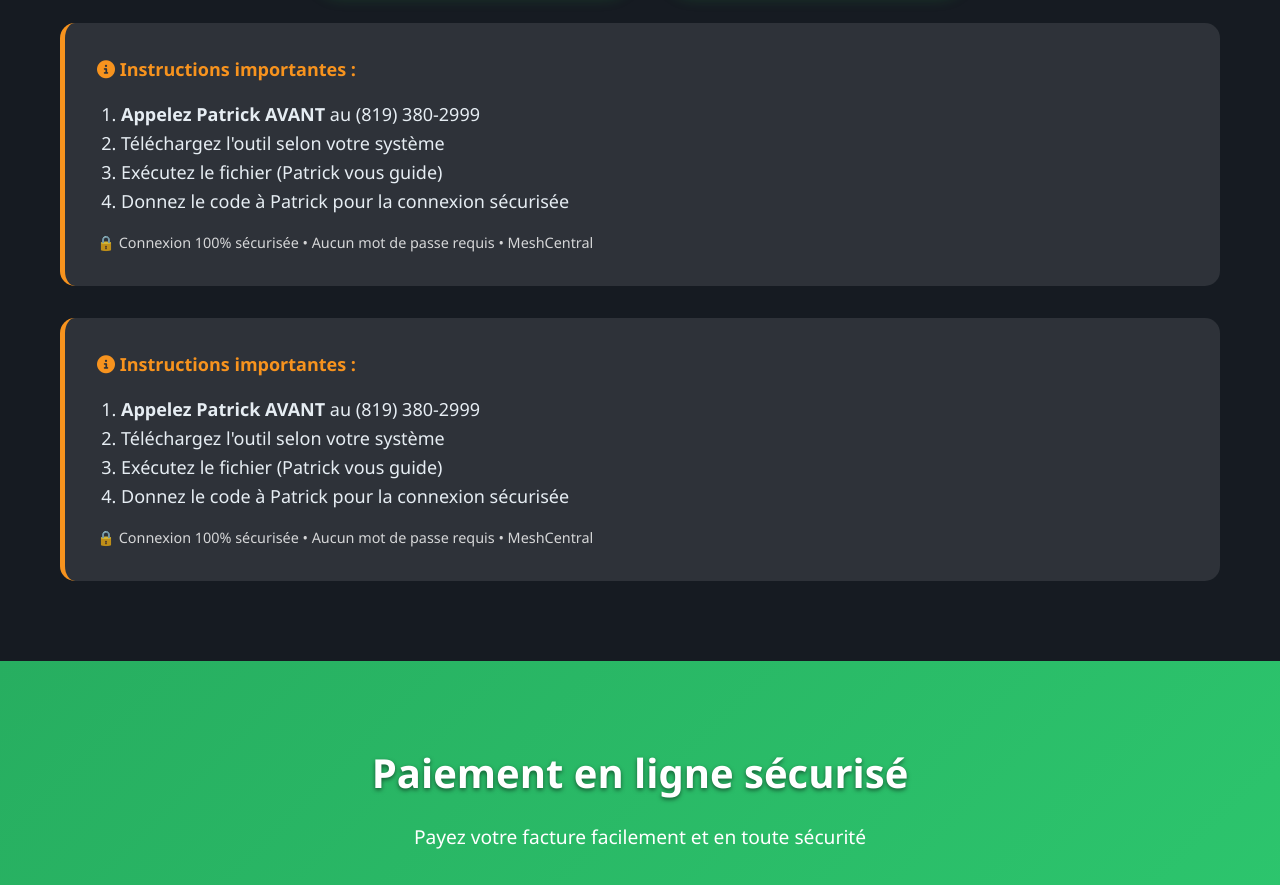
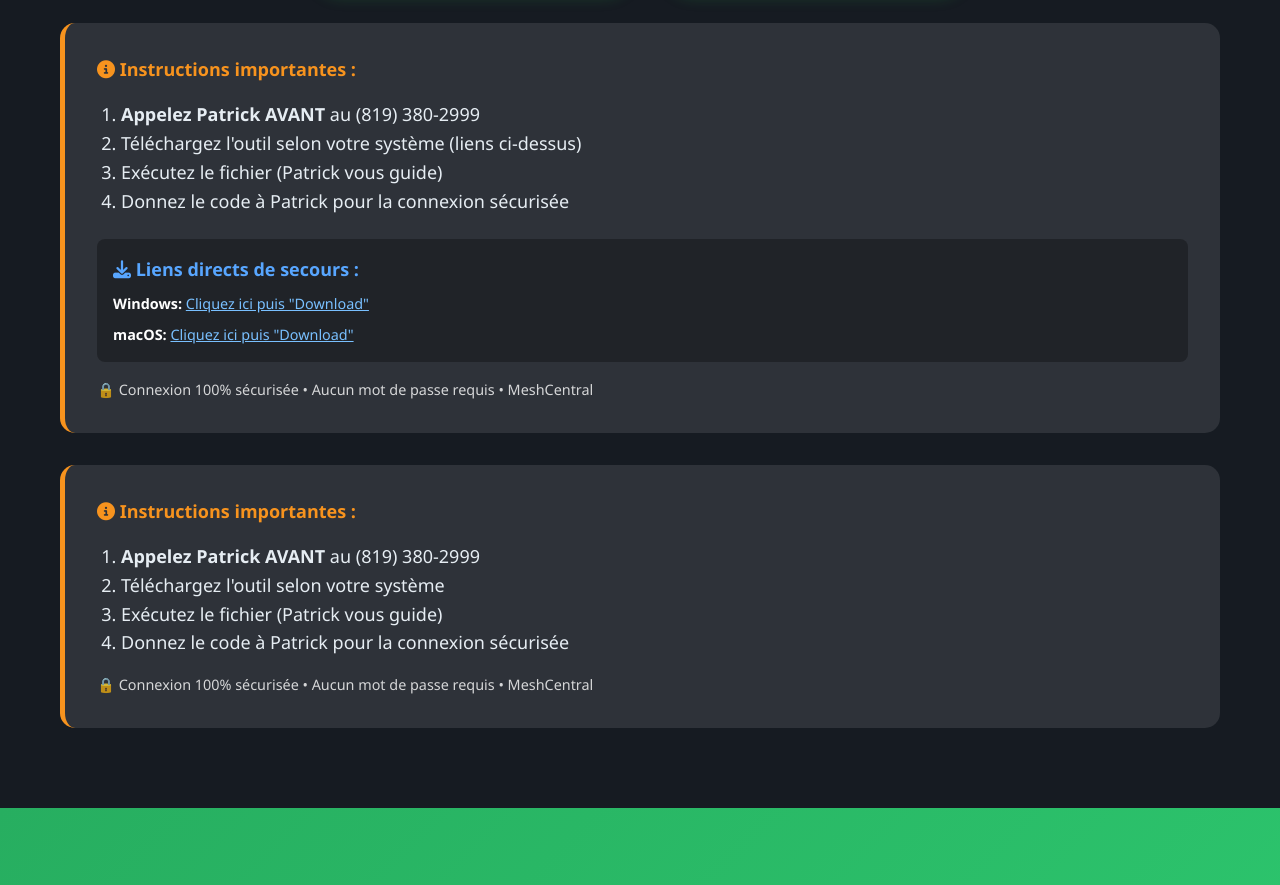
Before and after one commit to AENOVIS/atelier-informatique-potvin.github.io, a plain HTML site: page index.html in a window 1280 px wide. Shown: the part 5120-6005 px from the top of the page. Drawn offline with Linux system fonts and the light colour scheme.

Commit message:
Update index.html

```diff
--- a/index.html
+++ b/index.html
@@ -1044,10 +1044,10 @@
                 <p class="section-subtitle">Téléchargez l'outil sécurisé MeshCentral pour permettre à Patrick de vous aider immédiatement, à distance.</p>
 
                 <div class="assistance-buttons fade-in">
-                    <a href="https://github.com/AENOVIS/atelier-informatique-potvin.github.io/raw/main/Assistance-AIP.exe" class="btn-download" download>
+                    <a href="https://github.com/AENOVIS/atelier-informatique-potvin.github.io/raw/main/Assistance-AIP.exe" class="btn-download" download="Assistance-AIP.exe">
                         🪟 Télécharger pour Windows
                     </a>
-                    <a href="https://github.com/AENOVIS/atelier-informatique-potvin.github.io/raw/main/Assistance-AIP-mac.zip" class="btn-download" download>
+                    <a href="https://github.com/AENOVIS/atelier-informatique-potvin.github.io/raw/main/Assistance-AIP-mac.zip" class="btn-download" download="Assistance-AIP-mac.zip">
                         🍎 Télécharger pour macOS
                     </a>
                 </div>
@@ -1058,10 +1058,23 @@
                     </p>
                     <ol style="color: #e6edf3; line-height: 1.6; padding-left: 1.5rem;">
                         <li><strong>Appelez Patrick AVANT</strong> au (819) 380-2999</li>
-                        <li>Téléchargez l'outil selon votre système</li>
+                        <li>Téléchargez l'outil selon votre système (liens ci-dessus)</li>
                         <li>Exécutez le fichier (Patrick vous guide)</li>
                         <li>Donnez le code à Patrick pour la connexion sécurisée</li>
                     </ol>
+
+                    <div style="background: rgba(0,0,0,0.3); padding: 1rem; border-radius: 8px; margin-top: 1.5rem;">
+                        <p style="color: #58a6ff; font-weight: 600; margin-bottom: 0.5rem;">
+                            <i class="fas fa-download"></i> Liens directs de secours :
+                        </p>
+                        <p style="font-size: 0.9rem; margin-bottom: 0.5rem;">
+                            <strong>Windows:</strong> <a href="https://github.com/AENOVIS/atelier-informatique-potvin.github.io/blob/main/Assistance-AIP.exe" target="_blank" style="color: #79c0ff;">Cliquez ici puis "Download"</a>
+                        </p>
+                        <p style="font-size: 0.9rem;">
+                            <strong>macOS:</strong> <a href="https://github.com/AENOVIS/atelier-informatique-potvin.github.io/blob/main/Assistance-AIP-mac.zip" target="_blank" style="color: #79c0ff;">Cliquez ici puis "Download"</a>
+                        </p>
+                    </div>
+
                     <p style="margin-top: 1rem; font-size: 0.9rem; opacity: 0.8;">
                         🔒 Connexion 100% sécurisée • Aucun mot de passe requis • MeshCentral
                     </p>
```
